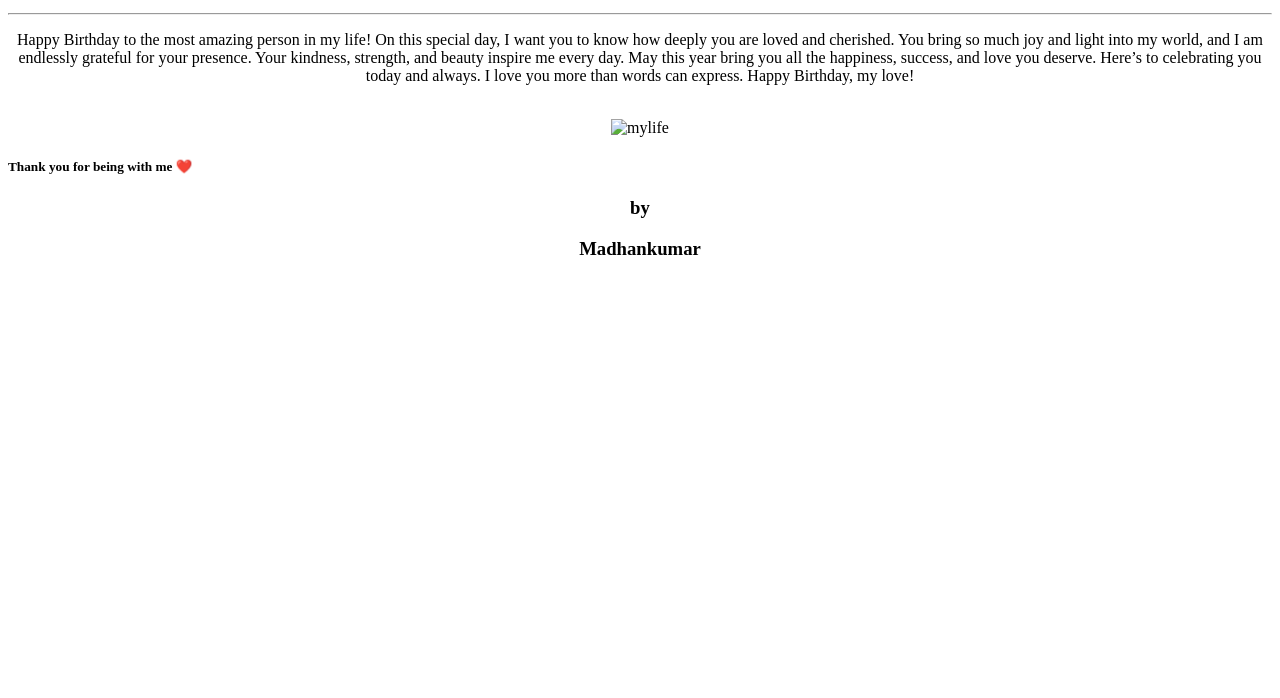
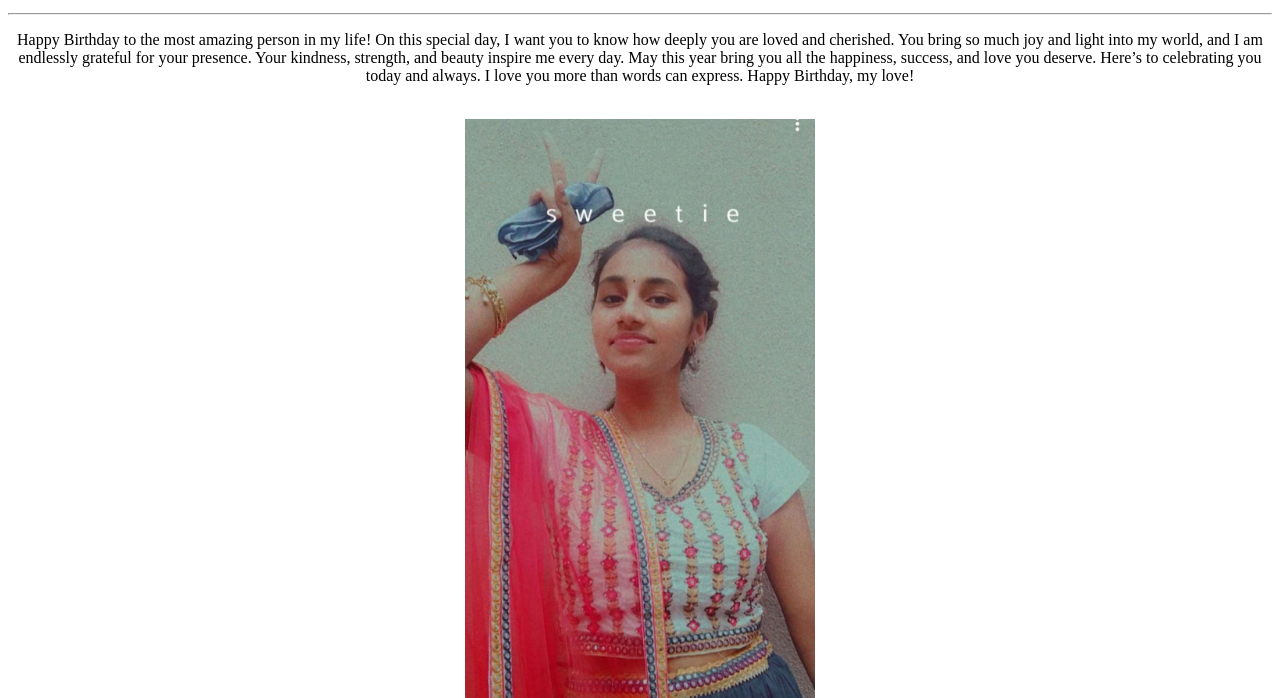
Before and after one commit to Mk20-05/Mylife05, a plain HTML site: page index.html in a window 1280 px wide. Shown: the part 102-800 px from the top of the page. Drawn offline with Linux system fonts and the light colour scheme.

Commit message:
Update index.html

```diff
--- a/index.html
+++ b/index.html
@@ -2,7 +2,7 @@
 <html>
 <head>
   <title>Mylife</title>
-  <link rel="icon" href="IMG/love.png" >
+  <link rel="icon" href="love.png" >
 </head>
 <body>
   <center>
@@ -13,7 +13,7 @@
 Happy Birthday to the most amazing person in my life! On this special day, I want you to know how deeply you are loved and cherished. You bring so much joy and light into my world, and I am endlessly grateful for your presence. Your kindness, strength, and beauty inspire me every day. May this year bring you all the happiness, success, and love you deserve. Here’s to celebrating you today and always. I love you more than words can express. Happy Birthday, my love!
   </p>
   <br>
-  <img src="img/mylife.jpg" alt="mylife" width="350px">
+  <img src="mylife.jpg" alt="mylife" width="350px">
   </center>
   <h5>Thank you for being with me ❤️ </h5>
   <center>
```
